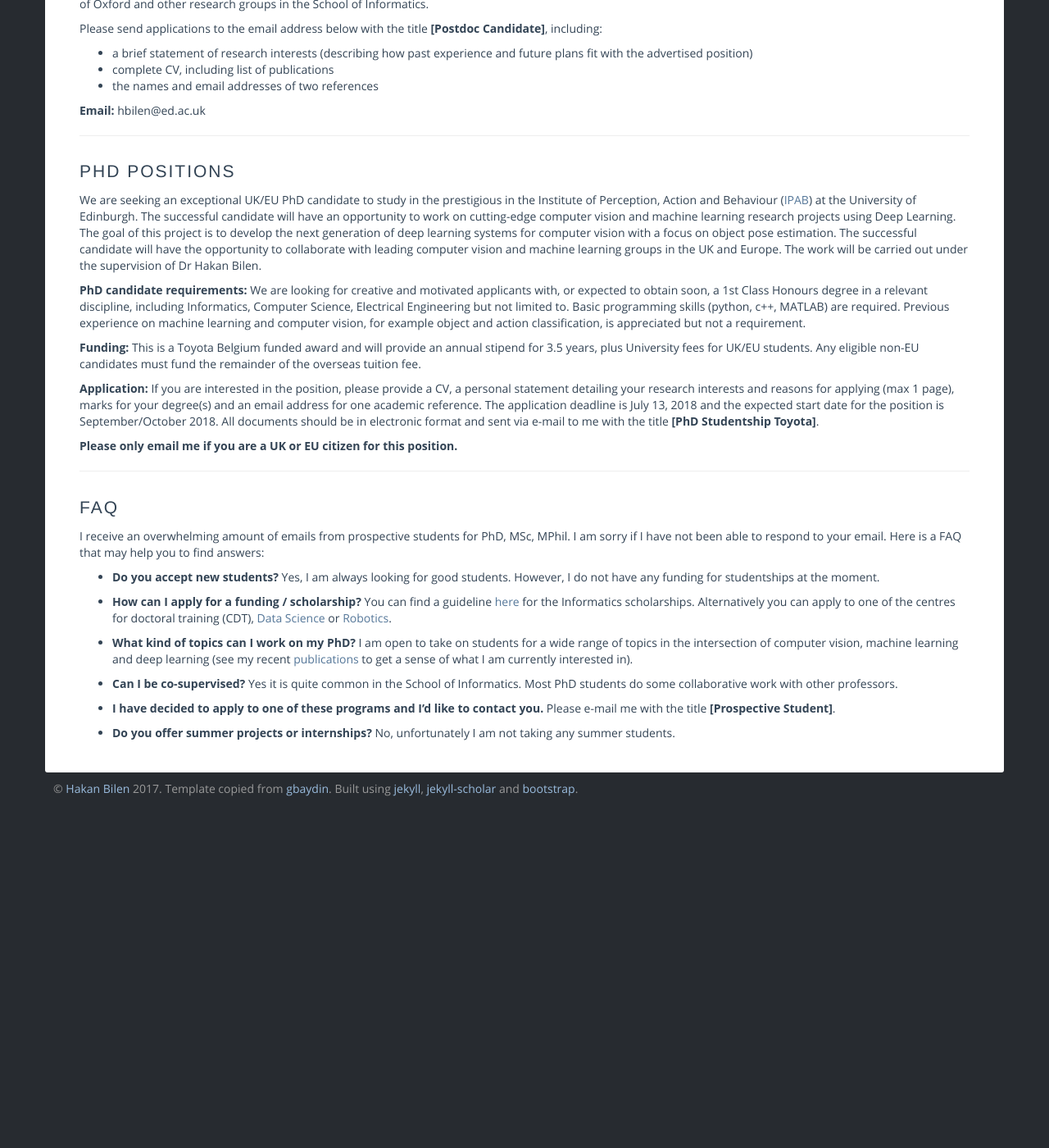
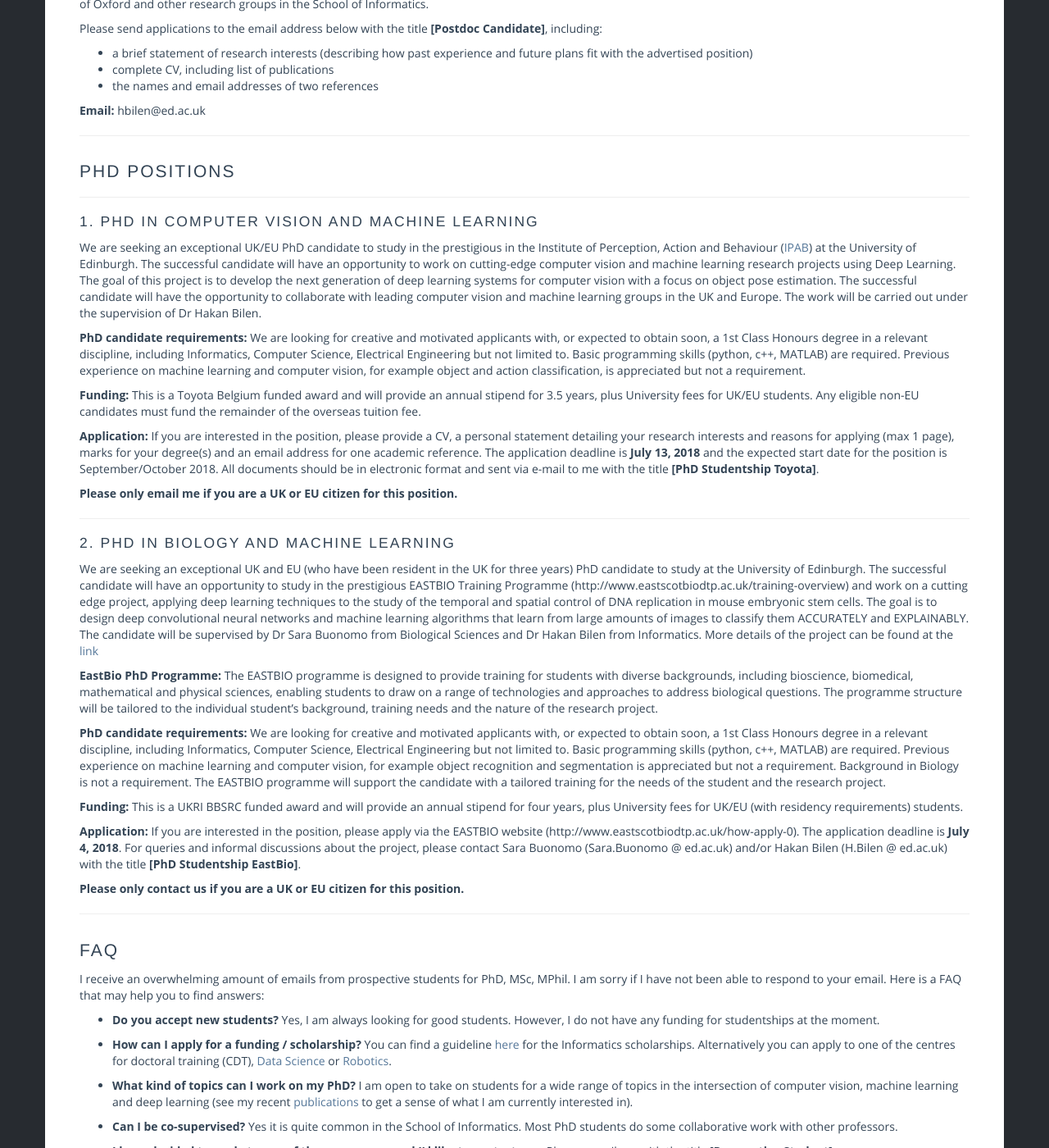
Before and after one commit to 9160476108/hbilen.github.io, a Jekyll site: the page built from vacancies/index.md, in a window 1280 px wide and 1400 px high, scrolled down 567 px. Shown: the whole window at 82% size. Built offline with Jekyll 4.4.1, drawn with Linux system fonts in a browser that asks for light colours; some web fonts are replaced; before the commit the page ends 1549 px from its top, so only the background shows below that.

Commit message:
Add eastbio

```diff
--- a/vacancies/index.md
+++ b/vacancies/index.md
@@ -34,6 +34,9 @@ Please send applications to the email address below with the title **[Postdoc Ca
 
 # PhD positions
 
+---
+
+## 1. PhD in Computer Vision and Machine Learning
 <!-- Currently we do not have any PhD scholarship available. If you are interested in becoming a PhD student in my group, please see the guideline below for other funding opportunities. -->
 We are seeking an exceptional UK/EU PhD candidate to study in the prestigious in the Institute of Perception, Action and Behaviour ([IPAB](http://web.inf.ed.ac.uk/ipab)) at the University of Edinburgh. The successful candidate will have an opportunity to work on cutting-edge computer vision and machine learning research projects using Deep Learning. The goal of this project is to develop the next generation of deep learning systems for computer vision with a focus on object pose estimation. The successful candidate will have the opportunity to collaborate with leading computer vision and machine learning groups in the UK and Europe. The work will be carried out under the supervision of Dr Hakan Bilen.
 
@@ -41,11 +44,28 @@ We are seeking an exceptional UK/EU PhD candidate to study in the prestigious in
 
 **Funding:** This is a Toyota Belgium funded award and will provide an annual stipend for 3.5 years, plus University fees for UK/EU students. Any eligible non-EU candidates must fund the remainder of the overseas tuition fee.
 
-**Application:** If you are interested in the position, please provide a CV, a personal statement detailing your research interests and reasons for applying (max 1 page), marks for your degree(s) and an email address for one academic reference. The application deadline is July 13, 2018 and the expected start date for the position is September/October 2018. All documents should be in electronic format and sent via e-mail to me with the title **[PhD Studentship Toyota]**.
+**Application:** If you are interested in the position, please provide a CV, a personal statement detailing your research interests and reasons for applying (max 1 page), marks for your degree(s) and an email address for one academic reference. The application deadline is **July 13, 2018** and the expected start date for the position is September/October 2018. All documents should be in electronic format and sent via e-mail to me with the title **[PhD Studentship Toyota]**.
 
 **Please only email me if you are a UK or EU citizen for this position.**
 
 ---
+
+## 2. PhD in Biology and Machine Learning
+
+We are seeking an exceptional UK and EU (who have been resident in the UK for three years) PhD candidate to study at the University of Edinburgh. The successful candidate will have an opportunity to study in the prestigious EASTBIO Training Programme (http://www.eastscotbiodtp.ac.uk/training-overview) and work on a cutting edge project, applying deep learning techniques to the study of the temporal and spatial control of DNA replication in mouse embryonic stem cells. The goal is to design deep convolutional neural networks and machine learning algorithms that learn from large amounts of images to classify them ACCURATELY and EXPLAINABLY. The candidate will be supervised by Dr Sara Buonomo from Biological Sciences and Dr Hakan Bilen from Informatics. More details of the project can be found at the [link](http://www.eastscotbiodtp.ac.uk/development-machine-learning-based-approach-analysis-dna-replication-primary-mammalian-cells-0)
+
+**EastBio PhD Programme:** The EASTBIO programme is designed to provide training for students with diverse backgrounds, including bioscience, biomedical, mathematical and physical sciences, enabling students to draw on a range of technologies and approaches to address biological questions. The programme structure will be tailored to the individual student’s background, training needs and the nature of the research project.
+
+**PhD candidate requirements:** We are looking for creative and motivated applicants with, or expected to obtain soon, a 1st Class Honours degree in a relevant discipline, including Informatics, Computer Science, Electrical Engineering but not limited to. Basic programming skills (python, c++, MATLAB) are required. Previous experience on machine learning and computer vision, for example object recognition and segmentation is appreciated but not a requirement. Background in Biology is not a requirement. The EASTBIO programme will support the candidate with a tailored training for the needs of the student and the research project.
+
+**Funding:** This is a UKRI BBSRC funded award and will provide an annual stipend for four years, plus University fees for UK/EU (with residency requirements) students.
+
+**Application:** If you are interested in the position, please apply via the EASTBIO website (http://www.eastscotbiodtp.ac.uk/how-apply-0). The application deadline is **July 4, 2018**. For queries and informal discussions about the project, please contact Sara Buonomo (Sara.Buonomo @ ed.ac.uk) and/or Hakan Bilen (H.Bilen @ ed.ac.uk) with the title **[PhD Studentship EastBio]**.
+
+**Please only contact us if you are a UK or EU citizen for this position.**
+
+---
+
 # FAQ
 
 I receive an overwhelming amount of emails from prospective students for PhD, MSc, MPhil. I am sorry if I have not been able to respond to your email. Here is a FAQ that may help you to find answers:
```
